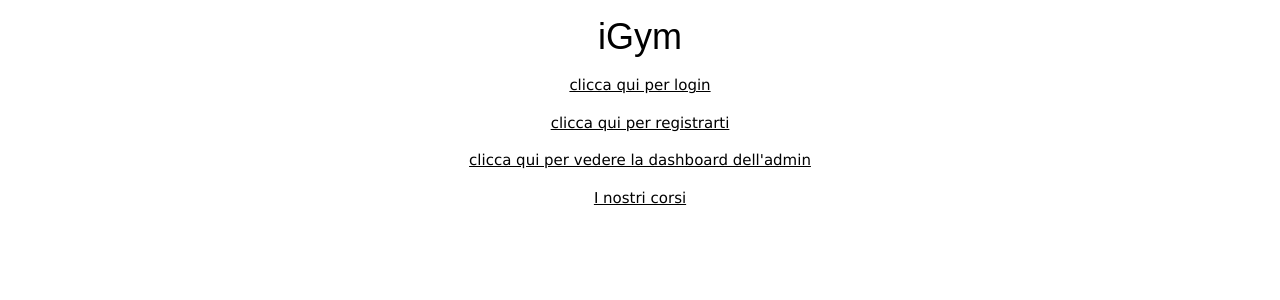
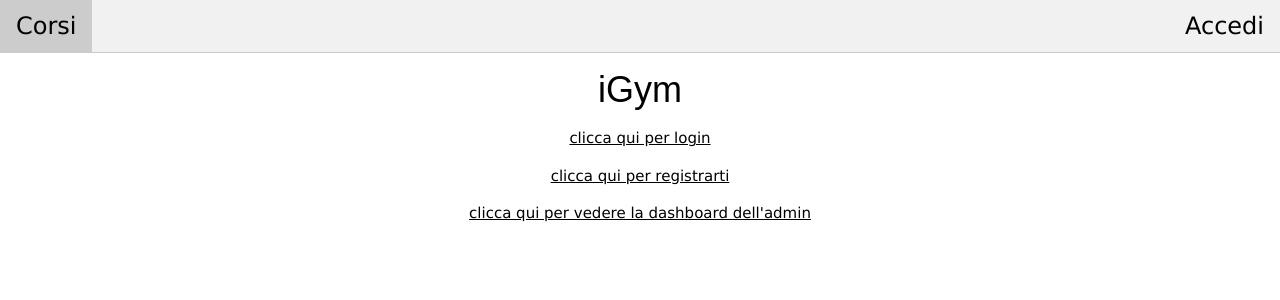
Before and after one commit to Gotti27/Progetto-DB, a Flask app: page / in a window 1280 px wide. Shown: the top 300 px of the page. Run offline with Flask 2, Linux system fonts and the light colour scheme; tables that the repository leaves empty hold one stand-in row (values such as "Sample post"); parts of the project's set-up code (start-up, migrations or seed data) failed here and were passed over.

Commit message:
Migliorata home

```diff
--- a/appF/models.py
+++ b/appF/models.py
@@ -187,6 +187,10 @@ def get_corsi(mese, anno):
     return ret
 
 
+def get_corsi_futuri():
+    q = db.session.query(Corso).filter(Corso.Data >= date.today()).filter(Corso.OraInizio > time()).order_by(Corso.Data).all()
+    return q
+
 def numero_iscritti_corso(corso):
     iscr = db.session.query(Prenotazione).filter(Prenotazione.IDCorso == corso).filter(Prenotazione.Approvata).count()
     return iscr
--- a/appF/views.py
+++ b/appF/views.py
@@ -132,8 +132,8 @@ def calendar_view(anno, mese):
 
 @app.route("/corsi")
 def lista_corsi():
-    lista_corsi = db.session.query(Corso).filter(Corso.Data >= date.today()).filter(Corso.OraInizio > time()).all()
-    return render_template('corsi.html', lista_corsi=lista_corsi)
+    corsi = get_corsi_futuri()
+    return render_template('corsi.html', lista_corsi=corsi)
 
 
 @app.route("/corso/<id>", methods=['GET', 'POST'])
--- a/run.py
+++ b/run.py
@@ -2,6 +2,7 @@ from flask import Flask
 from flask_sqlalchemy import SQLAlchemy
 from flask_login import LoginManager
 from sqlalchemy import create_engine
+import locale
 
 app = Flask(__name__, instance_relative_config=True)
 app.config.from_object("config")
@@ -20,6 +21,8 @@ engine_istruttore = create_engine(app.config['SQLALCHEMY_DATABASE_URI_ISTRUTTORE
 engine_gestore = create_engine(app.config['SQLALCHEMY_DATABASE_URI_GESTORE'], echo=True)
 """
 
+locale.setlocale(locale.LC_ALL, 'it_IT')
+
 from appF.views import *  # Non importato all'inizio per evitare dipendenze circolari
 from appF.models import *
 
--- a/static/nuovoCorso.js
+++ b/static/nuovoCorso.js
@@ -5,7 +5,7 @@ const errMessage = $('#errMessage');
 let maxPersone = 0;
 
 salaSelect.change(()=>{
-    oldMax = maxPersone;
+    let oldMax = maxPersone;
     maxPersone = parseInt(salaSelect.val().split(',')[1]);
     console.log(oldMax, maxPersone)
     if (oldMax > maxPersone && maxPInput.val() && maxPInput.val() > maxPersone){
--- a/templates/adminDashboard.html
+++ b/templates/adminDashboard.html
@@ -96,14 +96,14 @@
         </h2>
         <h2>Crea una sala</h2>
         <form action="{{ url_for('dashboard_view') }}" method="post" class="w3-container w3-margin" id="creaSala">
-            <input name="tipo" type="text" placeholder="tipo di sala" class="w3-input">
-            <input name="MaxPersone" type="number" placeholder="max persone" class="w3-input" min="0"><br>
+            <label for="tipoSala">Tipo di sala</label><input id="tipoSala" name="tipo" type="text" placeholder="tipo" class="w3-input w3-margin-bottom">
+            <label for="maxPersoneNewSala">Numero massimo di persone</label><input id="maxPersoneNewSala" name="MaxPersone" type="number" placeholder="max persone" class="w3-input" min="0"><br>
             <input type="submit" class="w3-button w3-black" value="Crea sala"><br>
         </form>
 
         <h2>Traccia i contatti di una persona</h2>
         <form action="{{ url_for('dashboard_view') }}" method="post" class="w3-container w3-margin" id="contact tracing">
-            <input name="da tracciare" type="text" placeholder="codice fiscale" class="w3-input">
+            <input name="da tracciare" type="text" placeholder="codice fiscale" class="w3-input w3-margin-bottom">
             <input name="giorni" type="number" placeholder="quanti giorni andare a ritroso" class="w3-input" min="0" max="7"><br>
             <input type="submit" class="w3-button w3-black" value="Traccia"><br>
         </form>
--- a/templates/home.html
+++ b/templates/home.html
@@ -4,8 +4,24 @@
     <meta charset="UTF-8">
     <title>Super Mega Palestra Pokemon</title>
     <link rel="stylesheet" href="https://www.w3schools.com/w3css/4/w3.css">
+    <link rel="stylesheet" href="https://fonts.googleapis.com/icon?family=Material+Icons">
 </head>
 <body>
+    <div class="w3-bar w3-light-grey w3-border-bottom">
+        <a class="w3-bar-item w3-button w3-xlarge" href="{{url_for('lista_corsi')}}">Corsi</a>
+        <div class="w3-dropdown-hover w3-right">
+            {% if not authenticated %}
+            <button class="w3-button w3-xlarge">Accedi</button>
+            <div class="w3-dropdown-content w3-bar-block w3-card-4" style="right:0">
+                <a href="{{url_for('login')}}" class="w3-bar-item w3-button">Login</a>
+                <a href="{{url_for('register')}}"class="w3-bar-item w3-button">Registrati</a>
+            </div>
+            {% else %}
+            <button class="w3-button w3-xlarge"><i class="w3-green w3-circle w3-xlarge material-icons" style="padding: 4px">person</i></button>
+
+            {% endif %}
+        </div>
+    </div>
     <div class="w3-container" align="center">
         <h1 style="font-family: Arial">iGym</h1>
     </div>
@@ -19,7 +35,6 @@
          <!--{% if admin %} DA DECOMMENTARE IN PRODUCTION
          <a href="{{url_for('dashboard_view')}}">clicca qui per vedere la dashboard dell'admin</a></p>
          {% endif %}-->
-        <a href="{{url_for('lista_corsi')}}">I nostri corsi</a></p>
     </div>
     <div align="center">
         {% if current_user.is_authenticated %}
```
Also changed, not shown: templates/corsi.html (+8 -8 lines).
